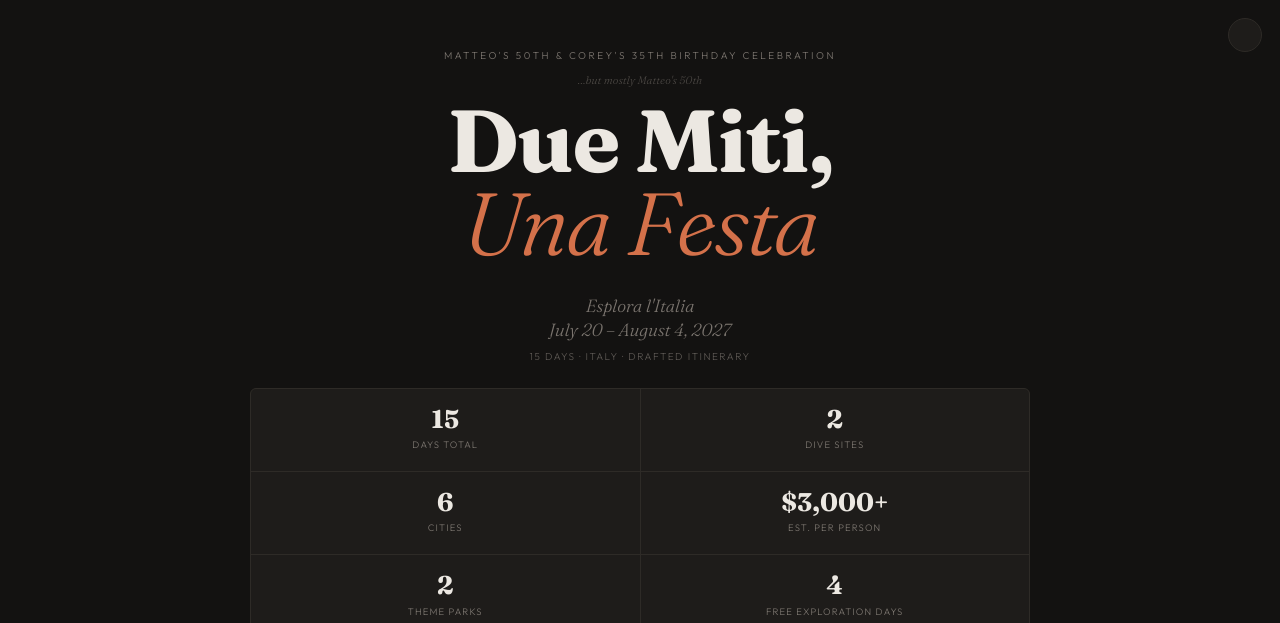
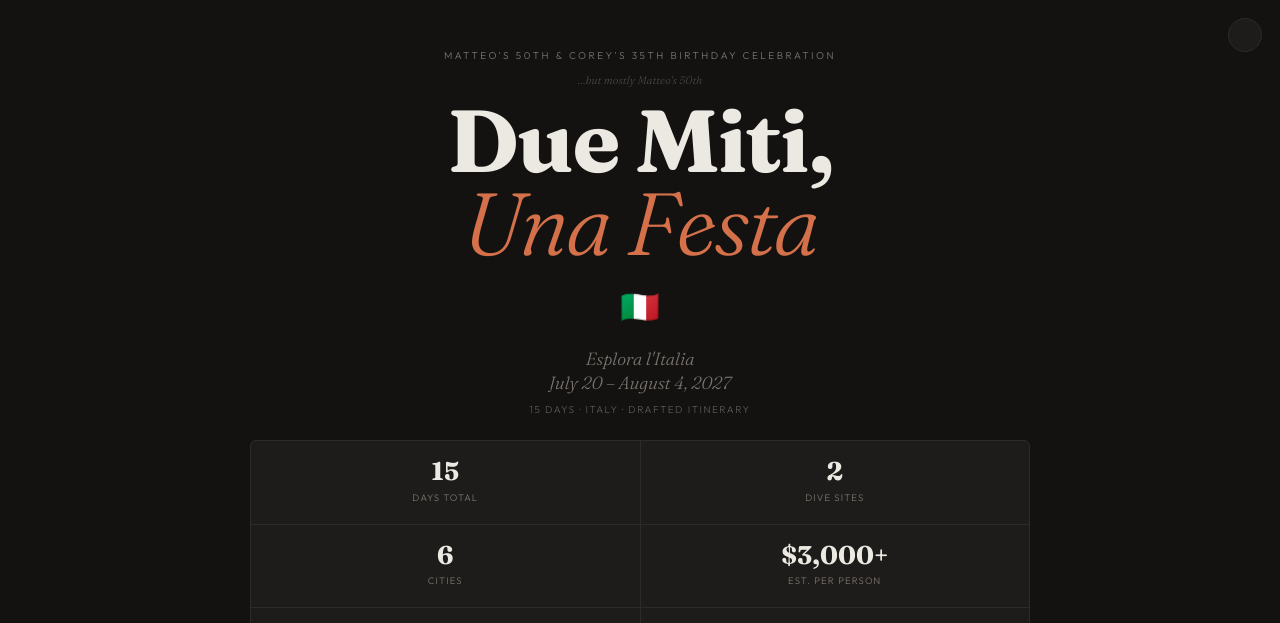
Before and after one commit to corey-wooten/due-miti-una-festa, a plain HTML site: page index.html in a window 1280 px wide. Shown: the top 623 px of the page. Drawn offline with Linux system fonts and the light colour scheme.

Commit message:
Add files via upload

```diff
--- a/index.html
+++ b/index.html
@@ -210,7 +210,7 @@ h1 em{font-weight:300;font-style:italic;color:var(--italy);}
  <div class="eyebrow-sub">…but mostly Matteo's 50th</div>
  <h1>Due Miti,<br><em>Una Festa</em></h1>
  </div>
- <div style="font-size:2rem;margin:4px 0;"></div>
+ <div style="font-size:2rem;margin:4px 0;">🇮🇹</div>
  <div class="masthead-meta">
  <div class="meta-big">Esplora l'Italia<br>July 20 – August 4, 2027</div>
  <div class="meta-small">15 days · Italy · drafted itinerary</div>
```
